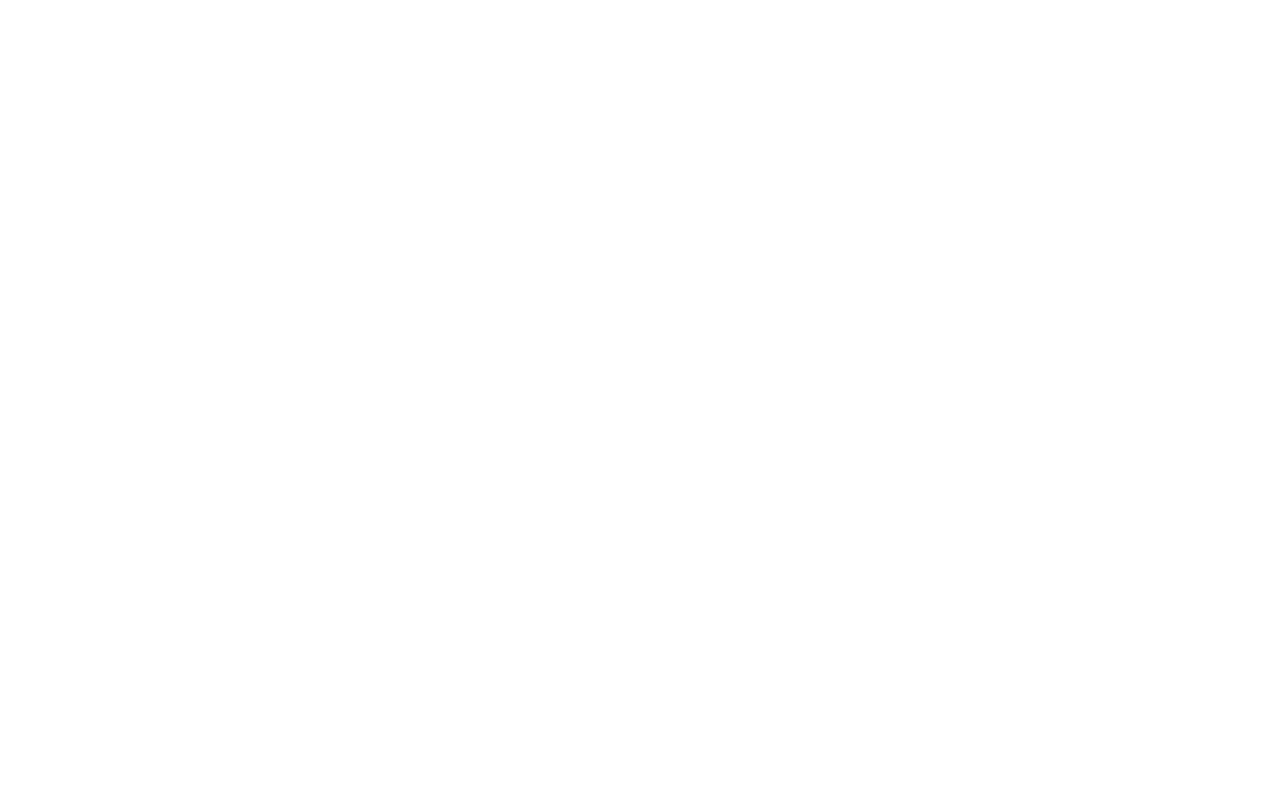
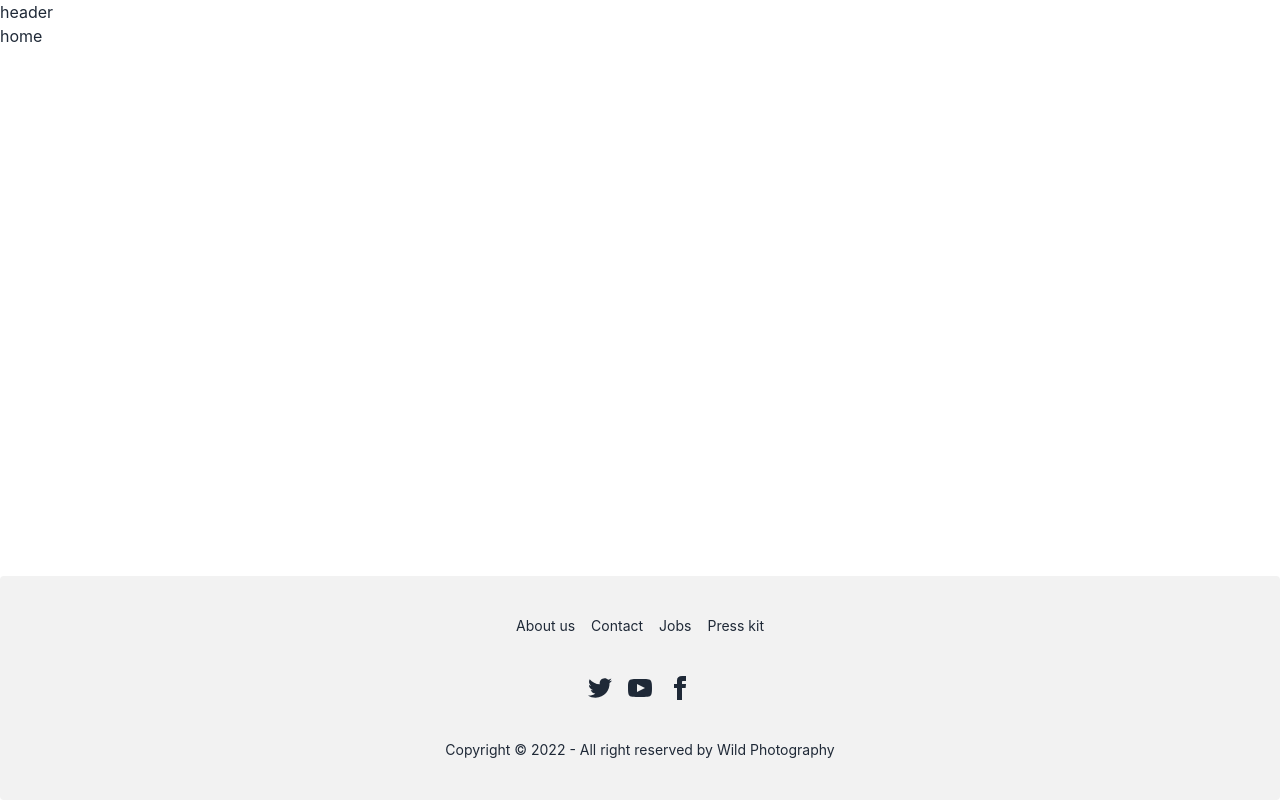
Before and after one commit to Kawsar-Ahmed-Ridoy/wild-photography-client, a React (Create React App) app: page / in a window 1280 px wide. Built offline with nearby package versions, Linux system fonts and the light colour scheme.

Commit message:
footer part completer

```diff
--- a/src/Layout/Main.js
+++ b/src/Layout/Main.js
@@ -1,9 +1,14 @@
 import React from 'react';
+import { Outlet } from 'react-router-dom';
+import Footer from '../Pages/Shared/Footer/Footer';
+import Header from '../Pages/Shared/Header/Header';
 
 const Main = () => {
     return (
         <div>
-
+            <Header></Header>
+            <Outlet></Outlet>
+            <Footer></Footer>
         </div>
     );
 };
--- a/src/Pages/Shared/Footer/Footer.js
+++ b/src/Pages/Shared/Footer/Footer.js
@@ -2,9 +2,24 @@
 
 const Footer = () => {
     return (
-        <div>
-            footer
-        </div>
+        <footer className="footer footer-center absolute bottom-0 p-10 bg-base-200 text-base-content rounded">
+  <div className="grid grid-flow-col gap-4">
+    <a className="link link-hover">About us</a>
+    <a className="link link-hover">Contact</a>
+    <a className="link link-hover">Jobs</a>
+    <a className="link link-hover">Press kit</a>
+  </div>
+  <div>
+    <div className="grid grid-flow-col gap-4">
+      <a><svg xmlns="http://www.w3.org/2000/svg" width="24" height="24" viewBox="0 0 24 24" className="fill-current"><path d="M24 4.557c-.883.392-1.832.656-2.828.775 1.017-.609 1.798-1.574 2.165-2.724-.951.564-2.005.974-3.127 1.195-.897-.957-2.178-1.555-3.594-1.555-3.179 0-5.515 2.966-4.797 6.045-4.091-.205-7.719-2.165-10.148-5.144-1.29 2.213-.669 5.108 1.523 6.574-.806-.026-1.566-.247-2.229-.616-.054 2.281 1.581 4.415 3.949 4.89-.693.188-1.452.232-2.224.084.626 1.956 2.444 3.379 4.6 3.419-2.07 1.623-4.678 2.348-7.29 2.04 2.179 1.397 4.768 2.212 7.548 2.212 9.142 0 14.307-7.721 13.995-14.646.962-.695 1.797-1.562 2.457-2.549z"></path></svg></a>
+      <a><svg xmlns="http://www.w3.org/2000/svg" width="24" height="24" viewBox="0 0 24 24" className="fill-current"><path d="M19.615 3.184c-3.604-.246-11.631-.245-15.23 0-3.897.266-4.356 2.62-4.385 8.816.029 6.185.484 8.549 4.385 8.816 3.6.245 11.626.246 15.23 0 3.897-.266 4.356-2.62 4.385-8.816-.029-6.185-.484-8.549-4.385-8.816zm-10.615 12.816v-8l8 3.993-8 4.007z"></path></svg></a>
+      <a><svg xmlns="http://www.w3.org/2000/svg" width="24" height="24" viewBox="0 0 24 24" className="fill-current"><path d="M9 8h-3v4h3v12h5v-12h3.642l.358-4h-4v-1.667c0-.955.192-1.333 1.115-1.333h2.885v-5h-3.808c-3.596 0-5.192 1.583-5.192 4.615v3.385z"></path></svg></a>
+    </div>
+  </div>
+  <div>
+    <p>Copyright © 2022 - All right reserved by Wild Photography</p>
+  </div>
+</footer>
     );
 };
 
```
Also changed, not shown: src/Router/Routes/Routes.js (+10 -0 lines).
